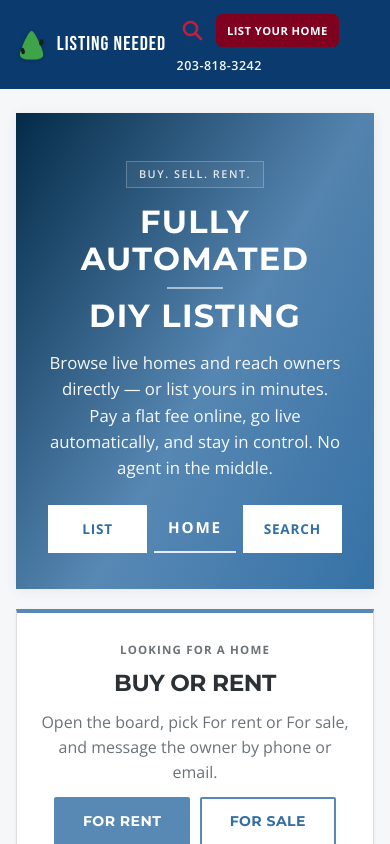
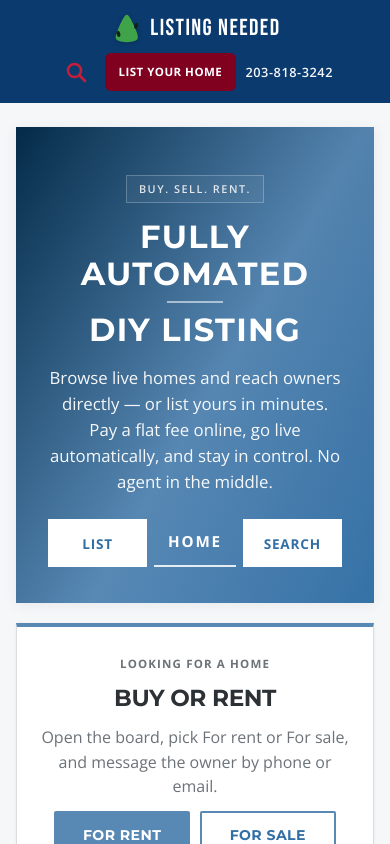
Before and after one commit to bureauficoaacredit-debug/listingneeded, a React (Vite) app: page / in a window 390 px wide. Shown: the top 844 px of the page. Built offline with nearby package versions, Linux system fonts and the light colour scheme; no server answers; the database is empty.

Commit message:
v25-header-mobile: align + center header on desktop and phone

```diff
--- a/src/components/Layout.tsx
+++ b/src/components/Layout.tsx
@@ -73,6 +73,27 @@ function SearchIcon() {
   )
 }
 
+function PhoneIcon() {
+  return (
+    <svg
+      className="nav-phone-icon"
+      width="22"
+      height="22"
+      viewBox="0 0 24 24"
+      fill="none"
+      aria-hidden="true"
+      focusable="false"
+    >
+      <path
+        d="M7.5 3.75h2.2l1.1 4.4-1.7 1.05a12.5 12.5 0 0 0 5.7 5.7l1.05-1.7 4.4 1.1v2.2A1.75 1.75 0 0 1 18.5 18.3C10.7 18.3 5.7 13.3 5.7 5.5A1.75 1.75 0 0 1 7.5 3.75Z"
+        stroke="currentColor"
+        strokeWidth="2"
+        strokeLinejoin="round"
+      />
+    </svg>
+  )
+}
+
 export default function Layout() {
   return (
     <div className="shell">
@@ -94,10 +115,12 @@ export default function Layout() {
             to="/list"
             className={({ isActive }) => `nav-list-btn${isActive ? ' active' : ''}`}
           >
-            List your home
+            <span className="nav-list-full">List your home</span>
+            <span className="nav-list-short">List</span>
           </NavLink>
-          <a className="nav-phone" href="tel:2038183242">
-            203-818-3242
+          <a className="nav-phone" href="tel:2038183242" aria-label="Call 203-818-3242" title="203-818-3242">
+            <span className="nav-phone-text">203-818-3242</span>
+            <PhoneIcon />
           </a>
         </nav>
       </header>
--- a/src/styles/app.css
+++ b/src/styles/app.css
@@ -71,7 +71,7 @@ h1, h2, h3 {
   gap: 0.7rem;
 }
 .brand:hover { text-decoration: none; opacity: 1; color: #fff; }
-.brand-wordmark { color: #fff; white-space: nowrap; }
+.brand-wordmark { color: #fff; white-space: nowrap; line-height: 1; padding-top: 0.08em; }
 .brand-mark {
   flex-shrink: 0;
   width: 2.75rem;
@@ -98,9 +98,18 @@ h1, h2, h3 {
 
 .nav-links {
   display: flex;
-  gap: 1rem;
-  flex-wrap: wrap;
+  gap: 1.1rem;
+  flex-wrap: nowrap;
   align-items: center;
+}
+/* v25: every header action shares one height so they center on one line */
+.nav-links > a {
+  display: inline-flex;
+  align-items: center;
+  justify-content: center;
+  height: 2.6rem;
+  line-height: 1;
+  box-sizing: border-box;
 }
 .nav-links a {
   color: #fff;
@@ -119,7 +128,8 @@ h1, h2, h3 {
   align-items: center;
   justify-content: center;
   color: #C41E3A !important;
-  padding: 0.2rem;
+  width: 2.6rem;
+  padding: 0;
   border-radius: 6px;
   line-height: 0;
 }
@@ -159,21 +169,59 @@ h1, h2, h3 {
 }
 .nav-phone:hover { opacity: 1; text-decoration: underline; }
 
-@media (max-width: 720px) {
+.nav-list-short { display: none; }
+.nav-phone-icon { display: none; }
+.nav-phone {
+  display: inline-flex;
+  align-items: center;
+  justify-content: center;
+}
+
+@media (max-width: 768px) {
+  /* v25: symmetric stacked header — brand row centered, actions row centered */
   .nav {
-    padding: 0.85rem 0.9rem;
-    min-height: 4.4rem;
-    gap: 0.65rem;
+    display: grid;
+    grid-template-columns: 1fr;
+    justify-items: center;
+    align-items: center;
+    gap: 0.5rem;
+    padding: 0.7rem 0.75rem 0.75rem;
+    min-height: 0;
   }
-  .brand { gap: 0.45rem; font-size: 1.25rem; letter-spacing: 0.05em; }
-  .brand-mark { width: 2.2rem; height: 2.2rem; }
-  .nav-links { gap: 0.55rem; }
+  .brand {
+    gap: 0.45rem;
+    font-size: 1.45rem;
+    letter-spacing: 0.06em;
+    justify-content: center;
+    max-width: 100%;
+  }
+  .brand-mark { width: 2.1rem; height: 2.1rem; }
+  .nav-links {
+    gap: 0.6rem;
+    flex-wrap: nowrap;
+    justify-content: center;
+    width: 100%;
+  }
+  .nav-links > a { height: 2.4rem; }
   .nav-list-btn {
-    padding: 0.5rem 0.7rem !important;
-    font-size: 0.7rem !important;
+    padding: 0 0.85rem !important;
+    font-size: 0.72rem !important;
   }
-  .nav-phone { font-size: 0.78rem !important; }
+  .nav-phone { font-size: 0.8rem !important; }
+  .nav-search { width: 2.4rem; }
   .nav-search-icon { width: 24px; height: 24px; }
+}
+
+/* Only the tiniest phones compact to "List" + a phone icon (still a tel: link) */
+@media (max-width: 359px) {
+  .brand { font-size: 1.2rem; }
+  .brand-mark { width: 1.85rem; height: 1.85rem; }
+  .nav-links { gap: 0.5rem; }
+  .nav-list-full { display: none; }
+  .nav-list-short { display: inline; }
+  .nav-phone-text { display: none; }
+  .nav-phone-icon { display: block; color: #fff; }
+  .nav-phone { width: 2.4rem; border-radius: 6px; }
 }
 
 .btn {
```
Also changed, not shown: 1 other file (tests, documents, lock files or other folders).
